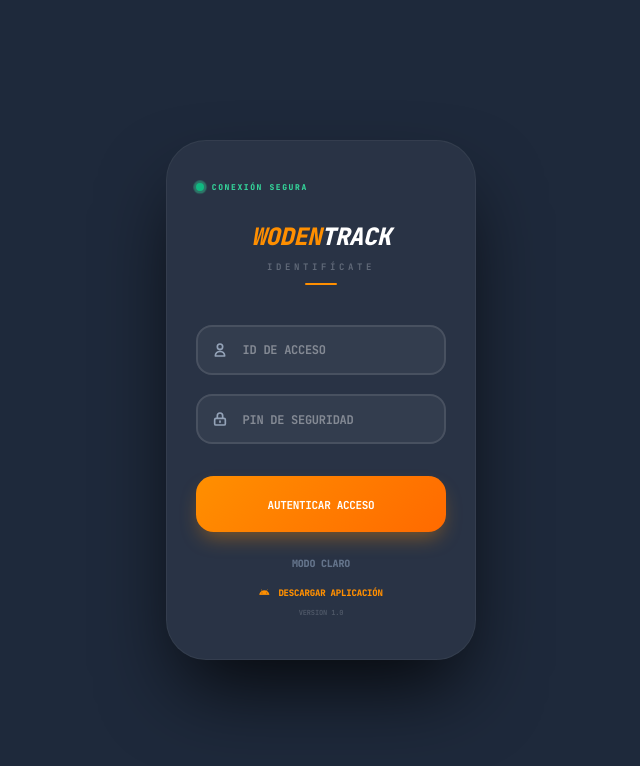
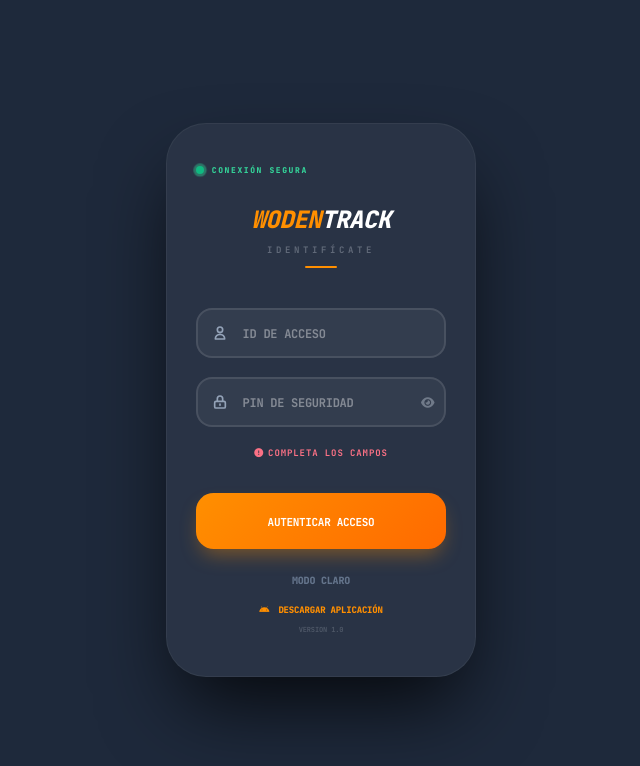
Before and after one commit to eagudelowoden/MigracionWodenTrack, a Vue app in the folder frontend/: page /login in a window 1280 px wide. Both pictures are taken after a click on the button "AUTENTICAR ACCESO". Shown: the top 766 px of the page, without its empty margins (319-959 px from the left). Built offline with nearby package versions, Linux system fonts and the light colour scheme; no server answers.

Commit message:
Ajustes de ver contraseña

```diff
--- a/frontend/src/views/LoginView.vue
+++ b/frontend/src/views/LoginView.vue
@@ -36,15 +36,24 @@
 
           <div class="input-wrapper">
             <input v-model="form.password" :type="showPassword ? 'text' : 'password'" placeholder="PIN DE SEGURIDAD"
-              class="woden-input-base font-mono-custom" @keyup.enter="handleLogin">
+              class="woden-input-base font-mono-custom pr-10" @keyup.enter="handleLogin">
             <svg class="input-icon" fill="none" viewBox="0 0 24 24" stroke="currentColor">
               <path stroke-linecap="round" stroke-linejoin="round" stroke-width="2.5"
                 d="M12 15v2m-6 4h12a2 2 0 002-2v-6a2 2 0 00-2-2H6a2 2 0 00-2 2v6a2 2 0 002 2zm10-10V7a4 4 0 00-8 0v4h8z" />
             </svg>
-            <button @click="showPassword = !showPassword" class="absolute right-3 top-1/2 -translate-y-1/2"
-              :class="isDark ? 'text-slate-400' : 'text-slate-600'">
+            <button @click="showPassword = !showPassword" type="button"
+              class="absolute right-3 top-1/2 -translate-y-1/2 transition-opacity hover:opacity-100 opacity-40"
+              :class="isDark ? 'text-slate-300' : 'text-slate-600'">
+              <i :class="showPassword ? 'fas fa-eye-slash' : 'fas fa-eye'" class="text-xs"></i>
             </button>
           </div>
+
+          <Transition name="fade">
+            <p v-if="message.text && message.type === 'error'"
+              class="text-[9px] font-bold uppercase tracking-widest text-rose-400 text-center pt-1">
+              <i class="fas fa-circle-exclamation mr-1"></i>{{ message.text }}
+            </p>
+          </Transition>
         </div>
       </div>
 
@@ -79,3 +88,8 @@ import '../assets/css/woden-style.css';
 import { useAttendance } from '../composables/UserLogica/useAttendance.js';
 const { form, loading, showPassword, handleLogin, message, isDark, toggleTheme } = useAttendance();
 </script>
+
+<style scoped>
+.fade-enter-active, .fade-leave-active { transition: opacity 0.3s ease; }
+.fade-enter-from, .fade-leave-to { opacity: 0; }
+</style>
```
